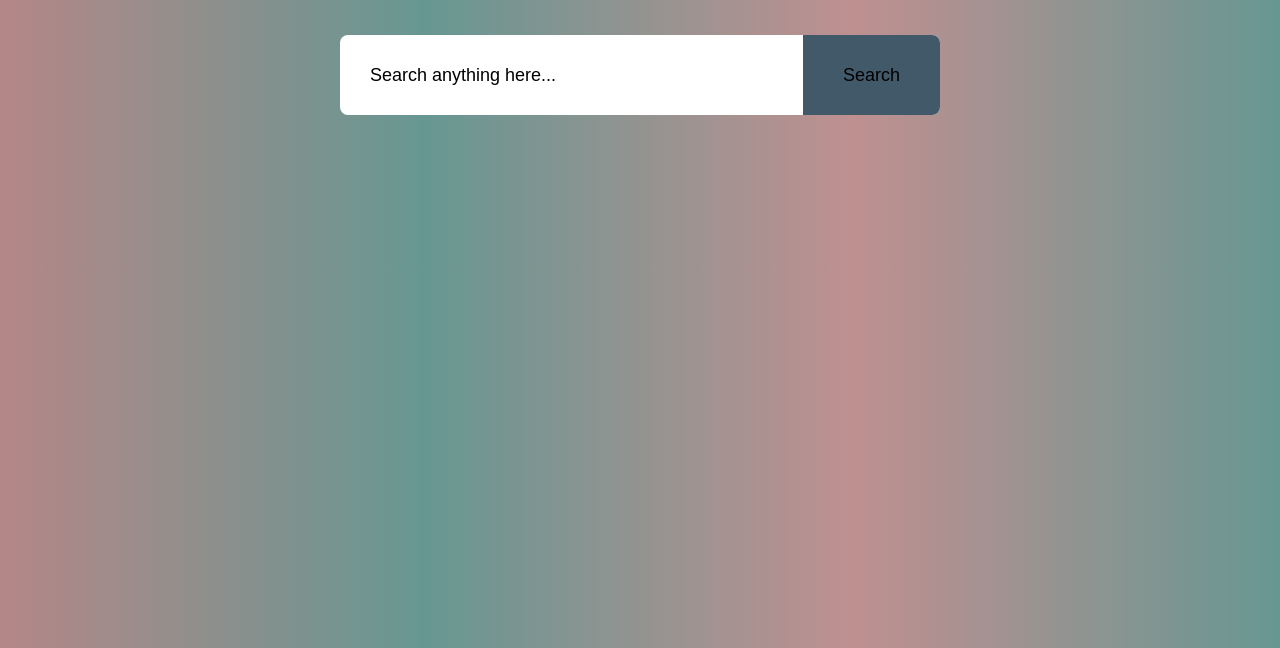
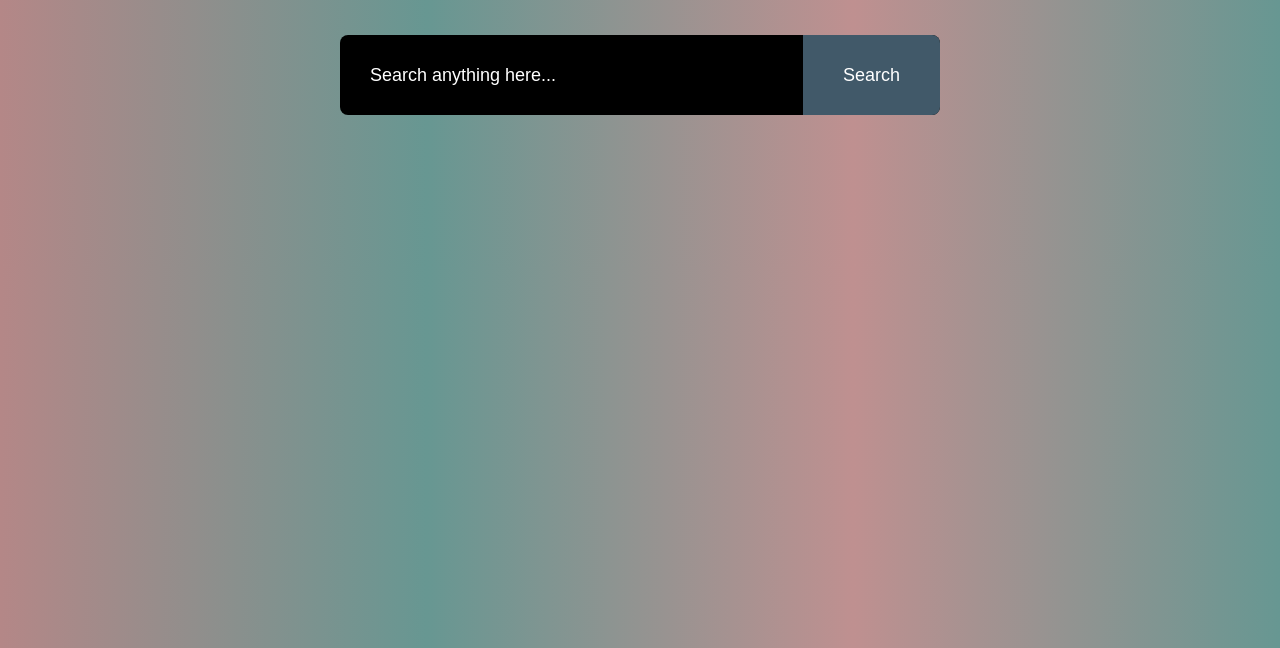
Before and after one commit to Parass09/Image-Generation-JS-Project, a plain HTML site: page index.html in a window 1280 px wide. Shown: the part 152-800 px from the top of the page. Drawn offline with Linux system fonts and the light colour scheme.

Commit message:
Update Style.css

```diff
--- a/Style.css
+++ b/Style.css
@@ -6,7 +6,7 @@
 }
 body{
     background: linear-gradient(90deg, #b48787, #679792, #bf9090, #679792);
-    color: black;
+    color: white;
 }
 h1{
     text-align: center;
@@ -18,7 +18,7 @@ form{
     max-width: 600px;
     margin: auto;
     height: 80px;
-    background: #fff;
+    background: black;
     display: flex;
     align-items: center;
     border-radius: 8px;
@@ -37,7 +37,7 @@ form button{
     padding: 0 40px;
     height: 100%;
     background: #415969;
-    color: black;
+    color: white;
     font-size: 18px;
     border: 0;
     outline: 0;
@@ -47,7 +47,7 @@ form button{
 }
 
 ::placeholder{
-    color: black;
+    color: White;
     font-size: 18px;
 }
 #show-more-btn{
```
